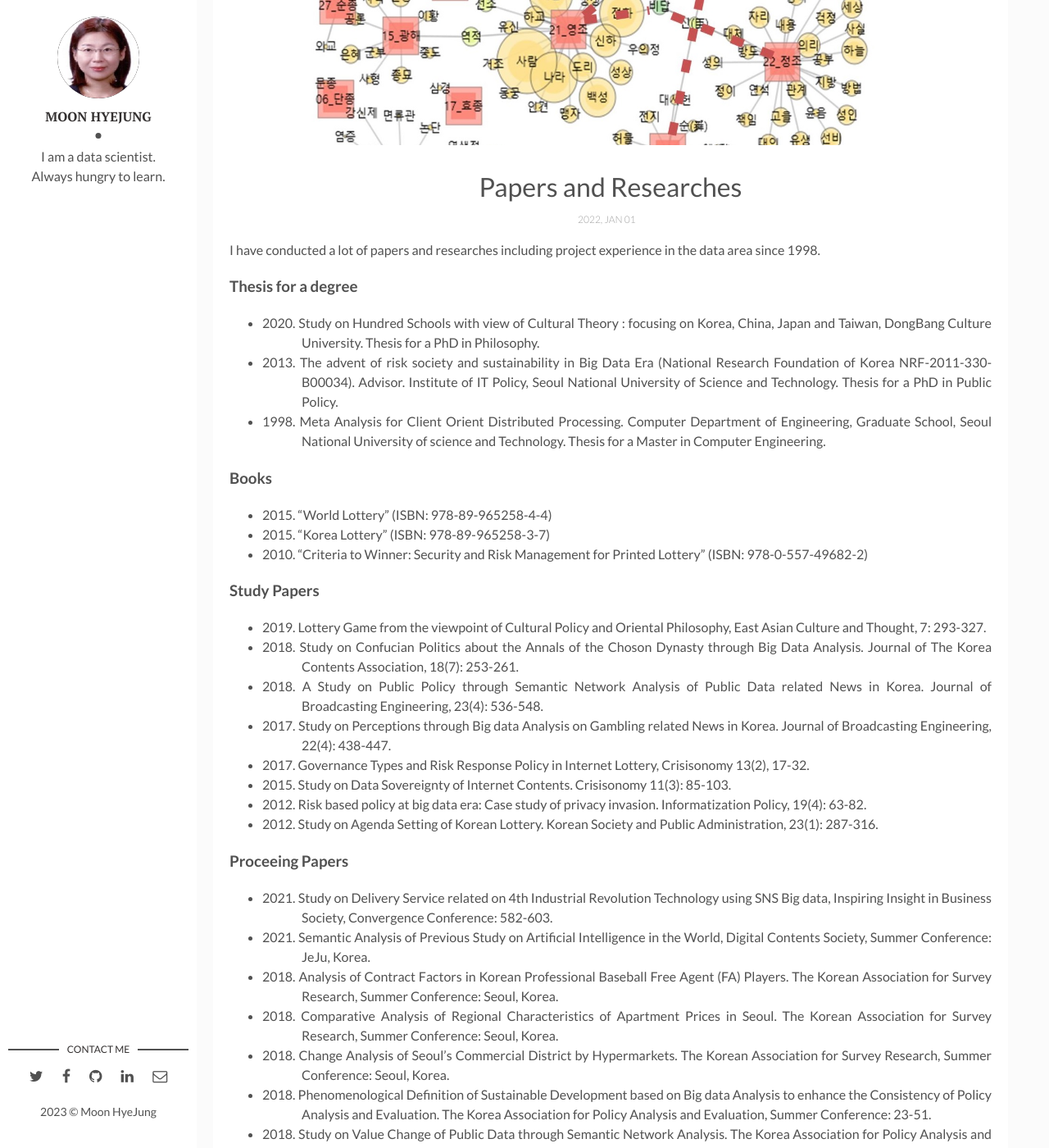
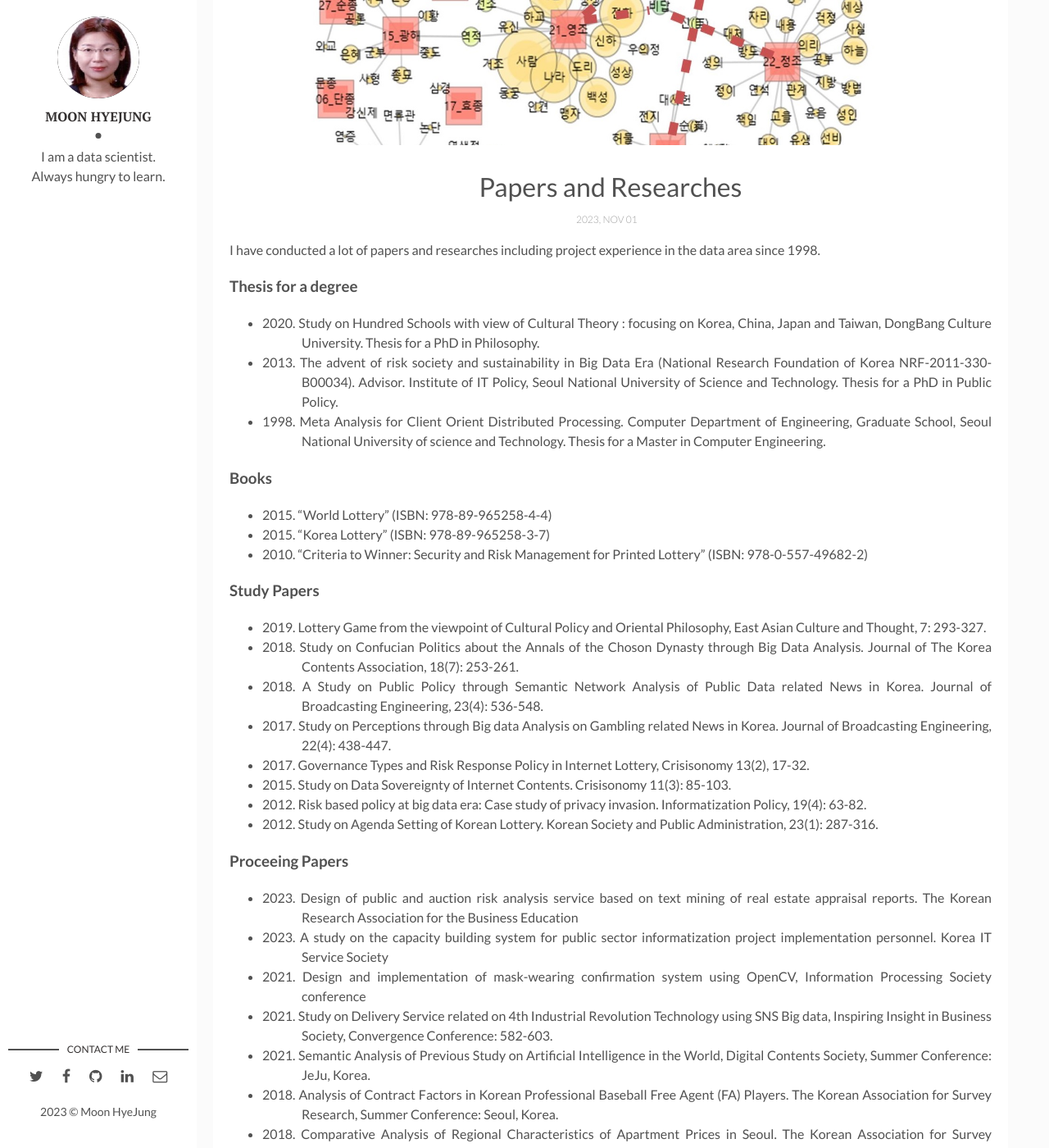
Before and after one commit to MoonHyeJung/moonhyejung.github.io, a Jekyll site: the page built from _posts/2022-01-01-papers-researches.markdown, in a window 1280 px wide and 1400 px high, scrolled down 343 px. Shown: the whole window at 82% size. Built offline with Jekyll 4.4.1, drawn with Linux system fonts in a browser that asks for light colours.

Commit message:
Update 2022-01-01-papers-researches.markdown
add papers

```diff
--- a/_posts/2022-01-01-papers-researches.markdown
+++ b/_posts/2022-01-01-papers-researches.markdown
@@ -1,8 +1,8 @@
 ---
 layout: post
 title: Papers and Researches
-updated: 2022-01-01 12:00:00 +0300 #표시날짜
-date: 2022-01-01 12:00:00 +0300 #정렬순서
+updated: 2023-11-01 12:00:00 +0300 #표시날짜
+date: 2023-11-01 12:00:00 +0300 #정렬순서
 description: You’ll find this post in your `_posts` directory. Go ahead and edit it and re-build the site to see your changes. # Add post description (optional)
 img: joseon.jpg # Add image post (optional)
 tags: [paper, study, research, thesis] # add tag
@@ -31,6 +31,9 @@ I have conducted a lot of papers and researches including project experience in
 - <div style='text-align: justify; text-indent: -3em; margin-left: 3em;'>2012. Study on Agenda Setting of Korean Lottery. Korean Society and Public Administration, 23(1): 287-316.</div>
 
 ### Proceeing Papers
+- <div style='text-align: justify; text-indent: -3em; margin-left: 3em;'>2023. Design of public and auction risk analysis service based on text mining of real estate appraisal reports. The Korean Research Association for the Business Education</div>
+- <div style='text-align: justify; text-indent: -3em; margin-left: 3em;'>2023. A study on the capacity building system for public sector informatization project implementation personnel. Korea IT Service Society</div>
+- <div style='text-align: justify; text-indent: -3em; margin-left: 3em;'>2021. Design and implementation of mask-wearing confirmation system using OpenCV, Information Processing Society conference</div>
 - <div style='text-align: justify; text-indent: -3em; margin-left: 3em;'>2021. Study on Delivery Service related on 4th Industrial Revolution Technology using SNS Big data, Inspiring Insight in Business Society, Convergence Conference: 582-603.</div>
 - <div style='text-align: justify; text-indent: -3em; margin-left: 3em;'>2021. Semantic Analysis of Previous Study on Artificial Intelligence in the World, Digital Contents Society, Summer Conference: JeJu, Korea.
 - <div style='text-align: justify; text-indent: -3em; margin-left: 3em;'>2018. Analysis of Contract Factors in Korean Professional Baseball Free Agent (FA) Players. The Korean Association for Survey Research, Summer Conference: Seoul, Korea.</div>
```
